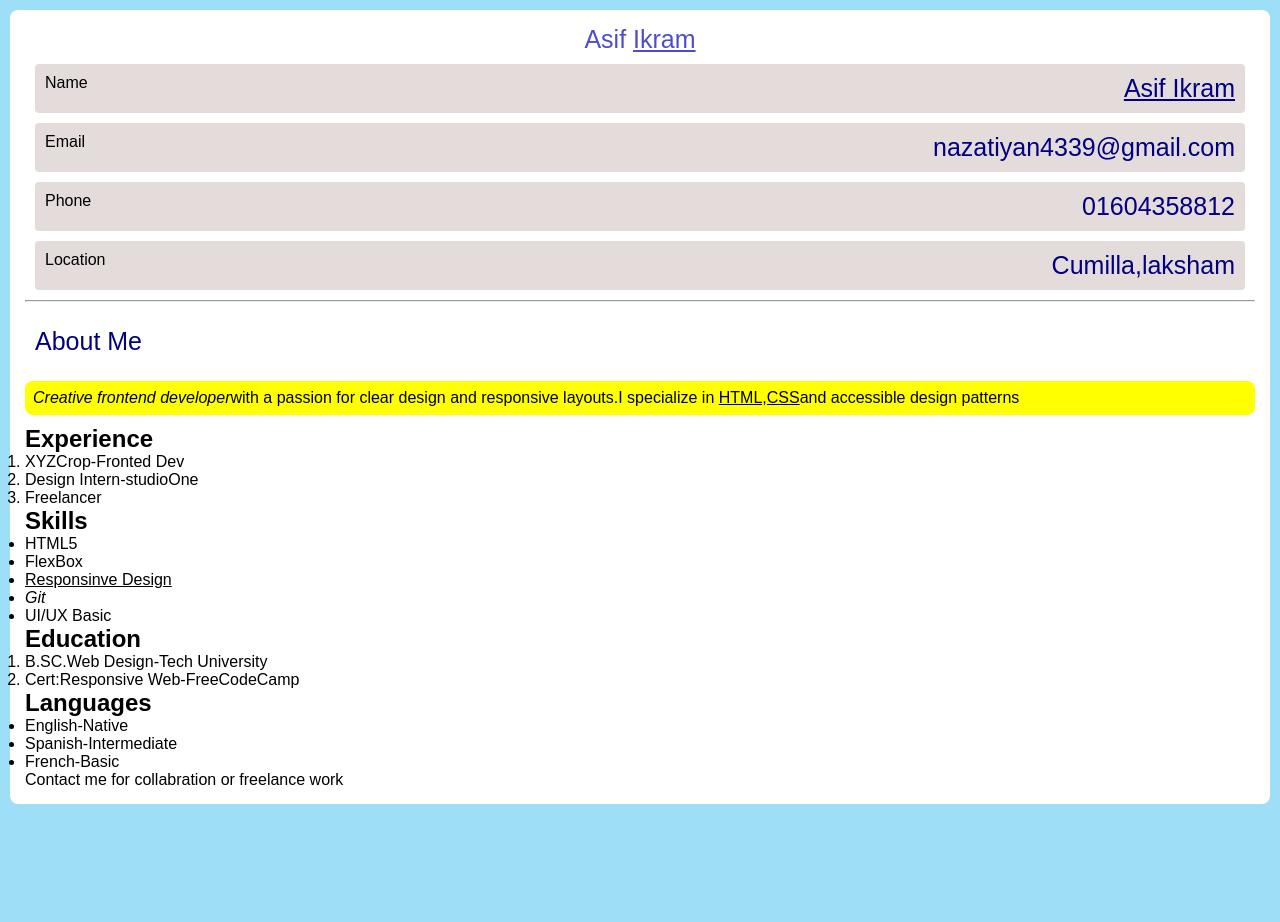
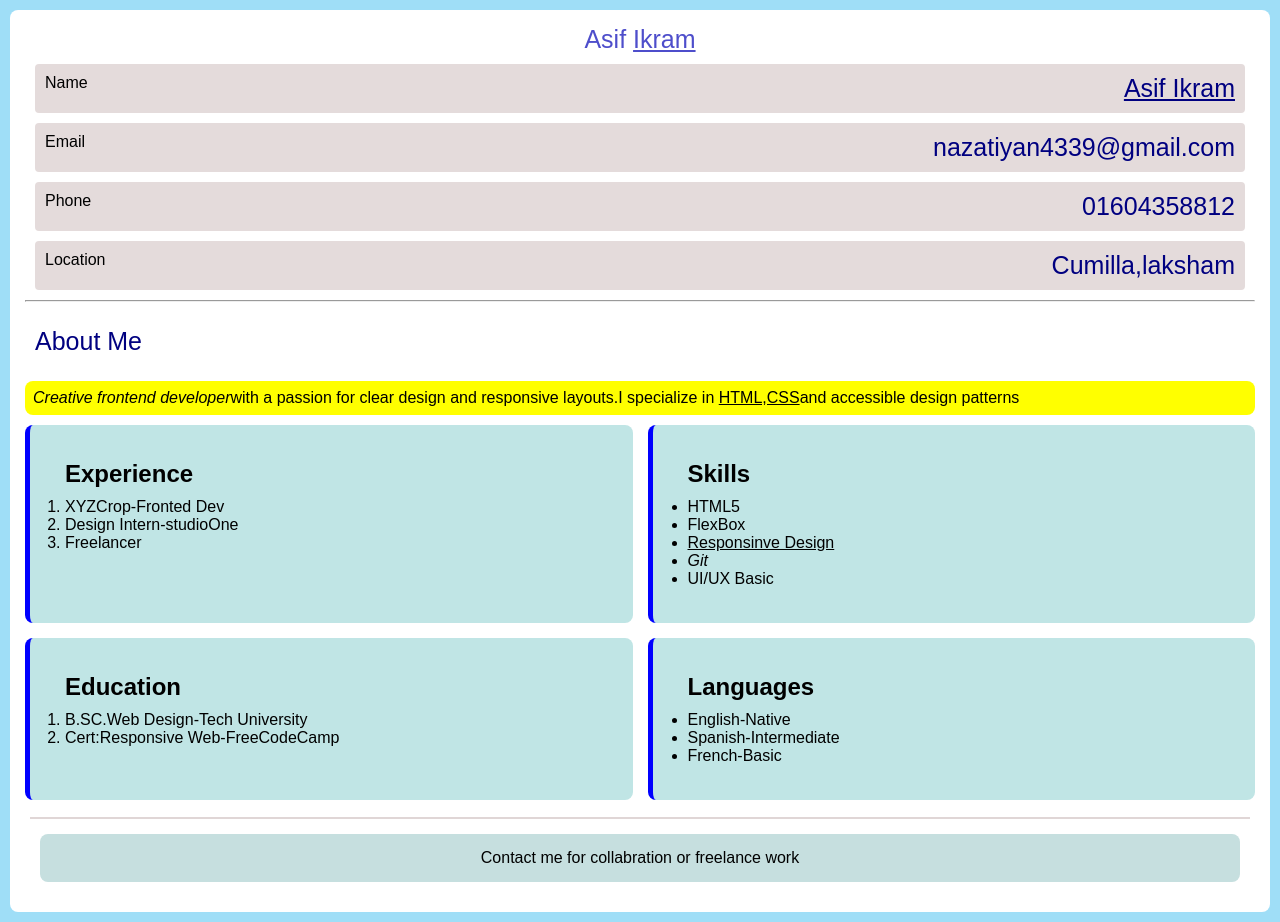
Before and after one commit to asifikram/my-details, a plain HTML site: page index.html in a window 1280 px wide. Before the commit the page ends 814 px from the top, so only its background shows below. Drawn offline with Linux system fonts and the light colour scheme.

Commit message:
CSS done

```diff
--- a/style.css
+++ b/style.css
@@ -46,3 +46,32 @@ body{
     padding: 8px;
     margin-bottom: 10px;
 }
+.half{
+    display: flex;
+    gap: 15px;
+}
+.half div{
+    width:50vw ;
+    /* margin-left: 15px; */
+    background-color: rgb(192, 229, 229);
+    padding: 35px;
+    border-radius: 8px; margin-bottom: 15px;
+    border-left: 5px solid blue;
+
+}
+
+.half h1{
+    margin-bottom: 10px;
+}
+.line{
+    height: 2px;
+    background-color:rgb(224, 214, 214);
+    margin: 2px 5px;
+}
+
+.footer{
+    background-color: rgb(198, 223, 223);
+    text-align: center;
+    border-radius: 8px;
+    padding: 15px;margin: 15px;
+}
```
